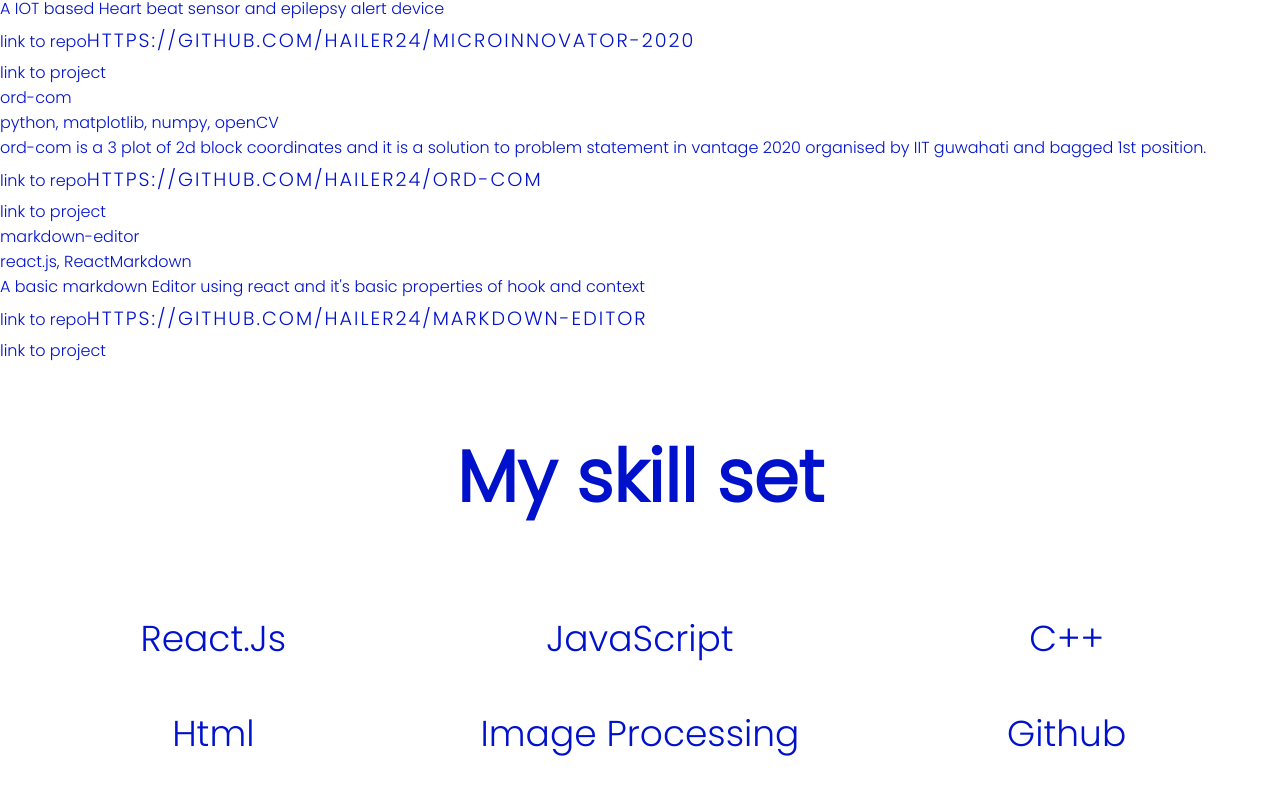
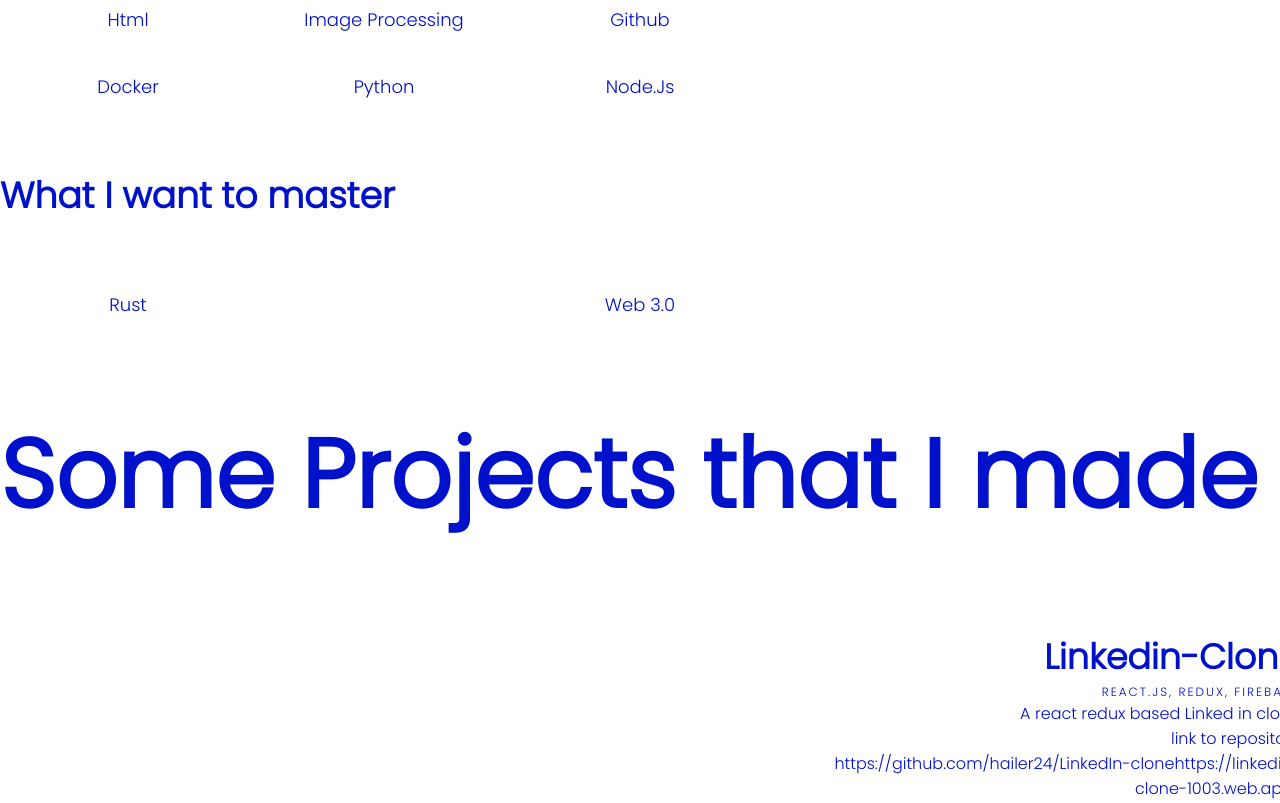
Before and after one commit to hailer24/portfolio, a React (Create React App) app: page / in a window 1280 px wide. Shown: the part 1477-2280 px from the top of the page. Built offline with nearby package versions, Linux system fonts and the light colour scheme; a web font is replaced by a local one.

Commit message:
added footer TODO make it responsive

```diff
--- a/src/App.js
+++ b/src/App.js
@@ -1,4 +1,5 @@
 import "./App.css";
+import Footer from "./components/footer";
 import Hero from "./components/hero";
 import Info from "./components/info";
 import Navbar from "./components/navbar";
@@ -15,8 +16,11 @@ function App() {
       <div className="spacing"></div>
       <div className="spacing"></div>
       <Info />
+      <Skills />
       <Projects />
-      <Skills />
+      <div className="spacing"></div>
+      <div className="spacing"></div>
+      <Footer></Footer>
     </div>
   );
 }
--- /dev/null
+++ b/src/components/footer.js
@@ -0,0 +1,35 @@
+import React from "react";
+import "../styles/footer.css";
+
+const Footer = () => {
+  return (
+    <div className="footer">
+      <div className="wrap">
+        <div className="left">
+          <p className="endNotes">
+            I’m currently looking for new opportunities, my inbox is always
+            open. Whether you have a question or just want to say hi, I’ll try
+            my best to get back to you!
+          </p>
+        </div>
+        <div className="right">
+          <div className="mail">
+            <h4>Mail me</h4>
+            <a href="mailto:mail2mole@gmail.com">mail2mole@gmail.com</a>
+          </div>
+          <div className="resume">
+            <h4>Take a look at my resume</h4>
+            resume.pdf
+          </div>
+        </div>
+        <div className="copy">made by mole</div>
+        <div className="socials">
+          <span className="linkedin">linkedin</span>{" "}
+          <span className="gihub">github</span>
+        </div>
+      </div>
+    </div>
+  );
+};
+
+export default Footer;
--- a/src/components/navbar.js
+++ b/src/components/navbar.js
@@ -19,12 +19,12 @@ const Navbar = () => {
             </li>
             <li className="nav-item">
               <a href="/" className="mole">
-                <h6 className="nav-item">home</h6>
+                <h6 className="nav-item">about</h6>
               </a>
             </li>
             <li className="nav-item">
               <a href="/" className="mole">
-                <h6 className="nav-item">home</h6>
+                <h6 className="nav-item">Contact</h6>
               </a>
             </li>
           </ul>
--- a/src/components/projects.js
+++ b/src/components/projects.js
@@ -1,8 +1,9 @@
 import React from "react";
+import "../styles/projects.css";
 
 const LIST = [
   {
-    name: "Linkedin-clone",
+    name: "Linkedin-Clone",
     stack: "React.js, redux, firebase",
     description: "A react redux based Linked in clone",
     link: "https://github.com/hailer24/LinkedIn-clone",
@@ -15,40 +16,46 @@ const LIST = [
     link: "https://github.com/hailer24/microinnovator-2020",
   },
   {
-    name: "ord-com",
+    name: "Markdown-Editor",
+    stack: "react.js, ReactMarkdown ",
+    link: "https://github.com/hailer24/markdown-editor",
+    description:
+      "A basic markdown Editor using react and it's basic properties of hook and context",
+  },
+  {
+    name: "Ord-Com",
     stack: "python, matplotlib, numpy, openCV",
     link: "https://github.com/hailer24/ord-com",
     description:
       "ord-com is a 3 plot of 2d block coordinates and it is a solution to problem statement in vantage 2020 organised by IIT guwahati and bagged 1st position.",
-  },
-  {
-    name: "markdown-editor",
-    stack: "react.js, ReactMarkdown ",
-    link: "https://github.com/hailer24/markdown-editor",
-    description:
-      "A basic markdown Editor using react and it's basic properties of hook and context",
   },
 ];
 
 const Projects = () => {
   const Project = ({ name, stack, description, link, live, idx }) => {
     return (
-      <div className={`project proj${idx}`}>
-        <div className="head">{name}</div>
-        <div className="stack">{stack}</div>
-        <div className="description">{description}</div>
+      <div className={`project proj${idx} heading`}>
+        <div className="head">
+          <h5 className="hName">{name}</h5>
+        </div>
+        <div className="stack">
+          <h6 className="subHeading">{stack}</h6>
+        </div>
+        <div className="description">{description} </div>
+
         <div className="link">
-          link to repo<a href={link}>{link}</a>
-        </div>
-        <div className="live">
-          link to project <a href={live}>{live}</a>
+          link to repository <br></br>
+          <a href={link}>{link}</a>
+          {live ? <a href={live}>{live}</a> : <div></div>}
         </div>
       </div>
     );
   };
   return (
-    <div className="projects">
-      <div className="head">Some Projects -</div>
+    <div className="projects hero">
+      <div className="hName">
+        <h1>Some Projects that I made</h1>
+      </div>
       {LIST.map((e, idx) => {
         return (
           <Project
--- a/src/components/skills.js
+++ b/src/components/skills.js
@@ -57,14 +57,14 @@ const Skills = () => {
     },
   ];
   return (
-    <div className="hero skills">
-      <h2>My skill set</h2>
+    <div className="skills">
+      <h4>My skill set</h4>
       <div className="skillList">
         {list.map((e, idx) => {
           return <Skill name={e.name} key={e.name} idx={idx + 1} />;
         })}
       </div>
-      <h2>What I want to learn</h2>
+      <h4>What I want to master</h4>
       <div className="skillList">
         {want.map((e, idx) => {
           return <Skill name={e.name} key={e.name} idx={idx + 1} />;
--- /dev/null
+++ b/src/styles/footer.css
@@ -0,0 +1,32 @@
+.footer {
+  background: #fff;
+  z-index: 10;
+  border-top: 1px solid #d6d6d6;
+  position: absolute;
+  width: 100%;
+  padding-bottom: 2%;
+}
+
+.wrap {
+  max-width: 1300px;
+  margin: auto;
+  display: grid;
+  grid-template-columns: 1.5fr 1fr;
+  grid-column-gap: 10px;
+  height: fit-content;
+}
+
+.endNotes {
+  width: 90%;
+  font-size: 36px;
+  font-weight: bolder;
+}
+
+.wrap .right {
+  margin-top: 20px;
+  margin-left: 10px;
+}
+
+.socials {
+  margin-left: 10px;
+}
--- a/src/styles/home.css
+++ b/src/styles/home.css
@@ -21,6 +21,7 @@
   width: 7px;
   height: 7px;
   background-color: #fdee58;
+  z-index: 2;
   margin-right: 5rem;
   border-radius: 50%;
 }
@@ -91,4 +92,5 @@
 
 .info {
   flex-direction: column;
+  justify-content: end;
 }
--- a/src/styles/navbar.css
+++ b/src/styles/navbar.css
@@ -10,7 +10,6 @@
   padding: 20px 10px;
   flex-flow: row nowrap;
   justify-content: flex-start;
-  border-bottom: solid black 1px;
   border-bottom: 1px solid #d6d6d6;
 }
 
@@ -25,19 +24,6 @@
   align-items: center;
   justify-content: space-between;
   height: 24px;
-}
-
-a {
-  text-transform: uppercase;
-  font-weight: 400;
-  letter-spacing: 2px;
-  display: inline-block;
-  padding-top: 0.3125rem;
-  padding-bottom: 0.3125rem;
-  margin-right: 1rem;
-  font-size: 1.2rem;
-  line-height: inherit;
-  white-space: nowrap;
 }
 
 ul {
--- /dev/null
+++ b/src/styles/projects.css
@@ -0,0 +1,27 @@
+.projects {
+  flex-direction: column;
+  align-items: flex-start;
+}
+
+.project {
+  width: 100%;
+}
+
+.project:nth-child(even) {
+  align-items: flex-end;
+  text-align: right;
+}
+
+.description,
+.link {
+  width: 40%;
+  font-size: 16px;
+  font-size: 16px;
+}
+.link a {
+  margin-right: 0px;
+}
+
+.link a:hover {
+  color: #fdee58;
+}
--- a/src/styles/skills.css
+++ b/src/styles/skills.css
@@ -1,20 +1,26 @@
 .skills {
   display: flex;
   flex-direction: column;
+  margin-top: 0%;
+  max-width: 1300px;
+  margin: 0px auto;
 }
 
 .skillList {
   display: grid;
-  grid-template-columns: repeat(3, 1fr);
-  grid-template-rows: repeat(3, 1fr);
+  grid-template-columns: 1fr 1fr 1fr;
+  grid-template-rows: repeat(3fr, 1fr);
   grid-column-gap: 0px;
   grid-row-gap: 0px;
-  width: 100%;
+  width: 60%;
   text-align: center;
 }
 
 .skill {
   text-transform: capitalize;
   padding: 20px;
+  font-size: 18px;
+}
+.skills h4 {
   font-size: 36px;
 }
```
Also changed, not shown: 1 other file (tests, documents, lock files or other folders).
